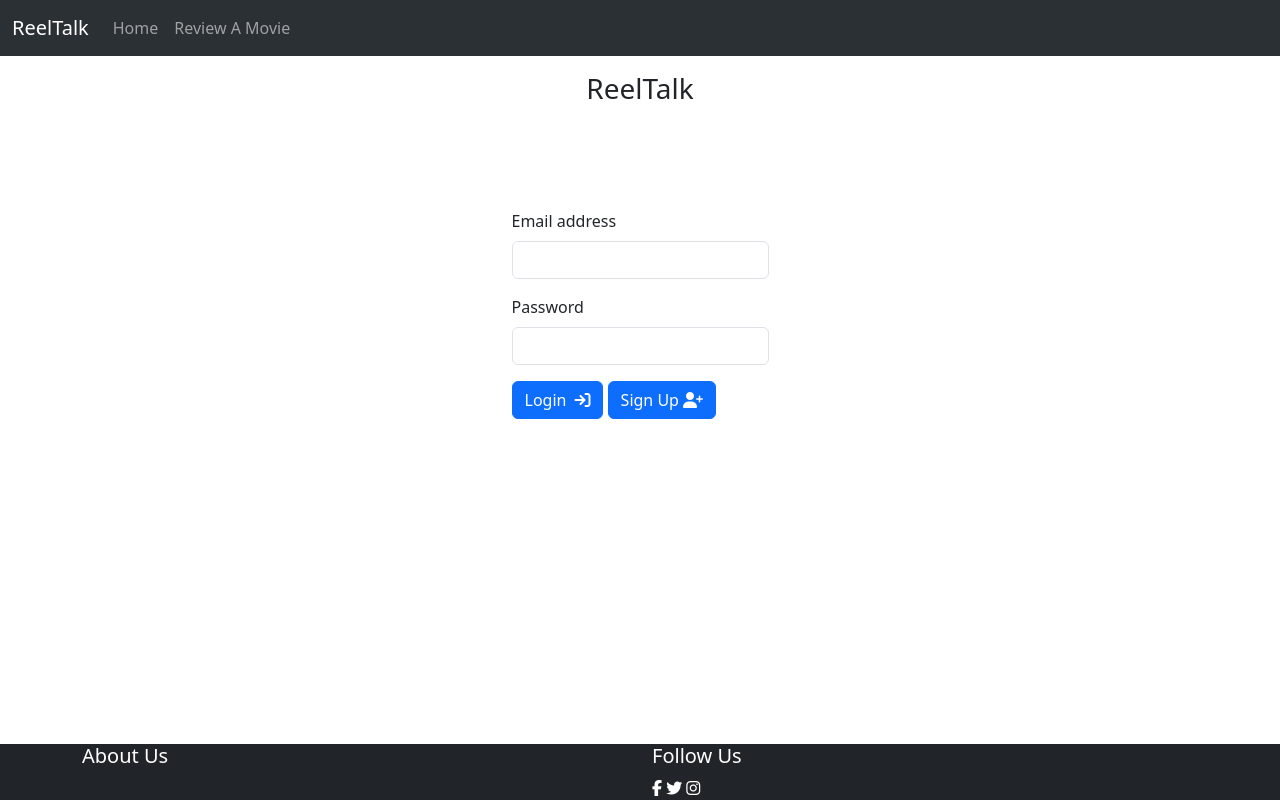
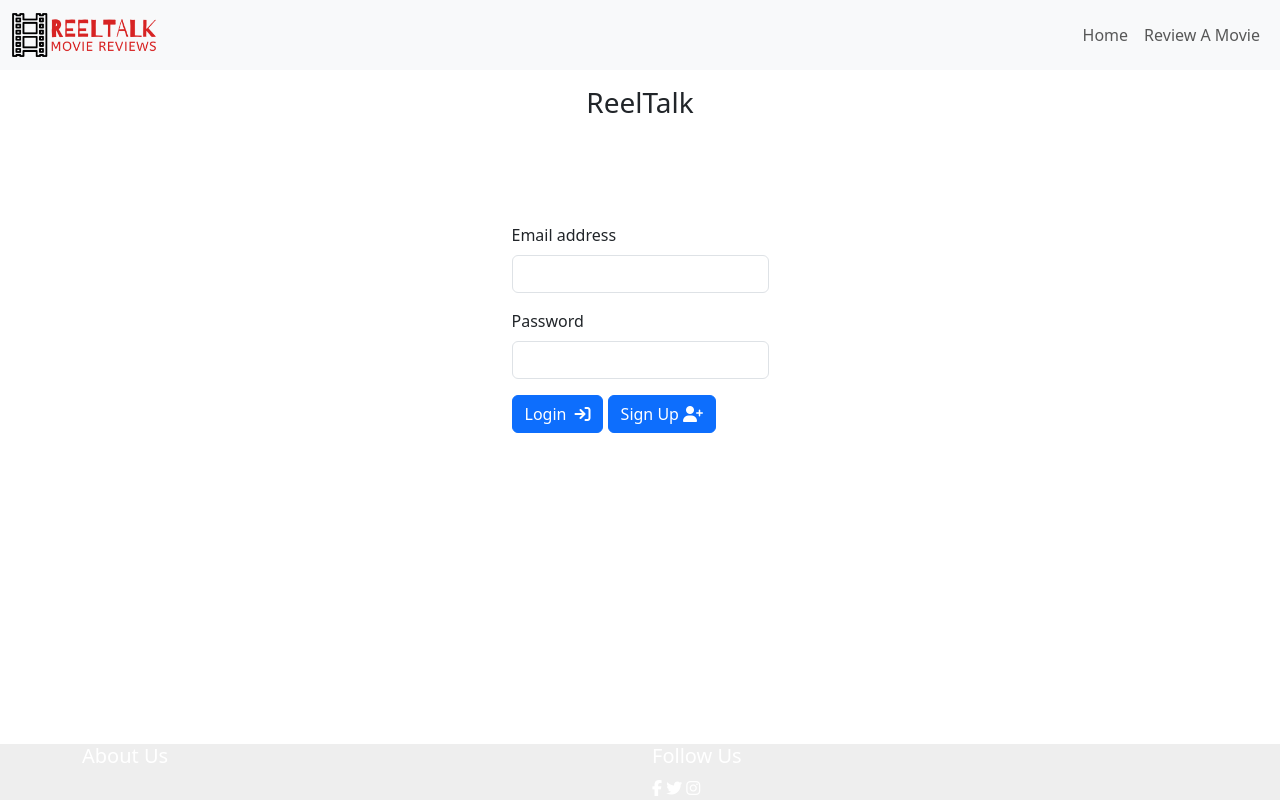
Before and after one commit to rdhadda/ReelTalk, a Flask app: page / in a window 1280 px wide. Run offline with Flask 3, Linux system fonts and the light colour scheme.

Commit message:
feat: added href links to reeltalk logo in the navbar

```diff
--- a/reeltalk/templates/base.html
+++ b/reeltalk/templates/base.html
@@ -14,23 +14,25 @@
 <body>
 
 
-    <nav class="navbar navbar-expand-lg bg-body-tertiary bg-dark border-body" data-bs-theme="dark">
+
+    <nav class="navbar navbar-expand-lg bg-body-tertiary border-body bg-custom">
       <div class="container-fluid">
-        <a class="navbar-brand" href="#">ReelTalk</a>
+        <a class="navbar-brand" href="{{ url_for('home') }}">
+          <img class="nav-logo" src="{{ url_for('static', filename='img/reeltalk-high-res.png') }}" alt="">
+        </a>
         <button class="navbar-toggler" type="button" data-bs-toggle="collapse" data-bs-target="#navbarSupportedContent" aria-controls="navbarSupportedContent" aria-expanded="false" aria-label="Toggle navigation">
           <span class="navbar-toggler-icon"></span>
         </button>
         <div class="collapse navbar-collapse" id="navbarSupportedContent">
-          <ul class="navbar-nav me-auto mb-2 mb-lg-0">
+          <ul class="navbar-nav ms-auto mb-2 mb-lg-0">
             <li class="nav-item">
               <a class="nav-link" href="{{ url_for('home') }}">Home</a>
             </li>
             <li class="nav-item">
               <a class="nav-link" href="{{ url_for('search_movies') }}">Review A Movie</a>
             </li>
-
           </ul>
-         </div>
+        </div>
       </div>
     </nav>
 
@@ -57,7 +59,7 @@
         {% endblock %}
     </main>
 
-    <footer class="bg-dark text-white mt-5">
+    <footer class="bg-custom text-white mt-5">
       <div class="container">
           <div class="row">
               <div class="col-md-6">
```
